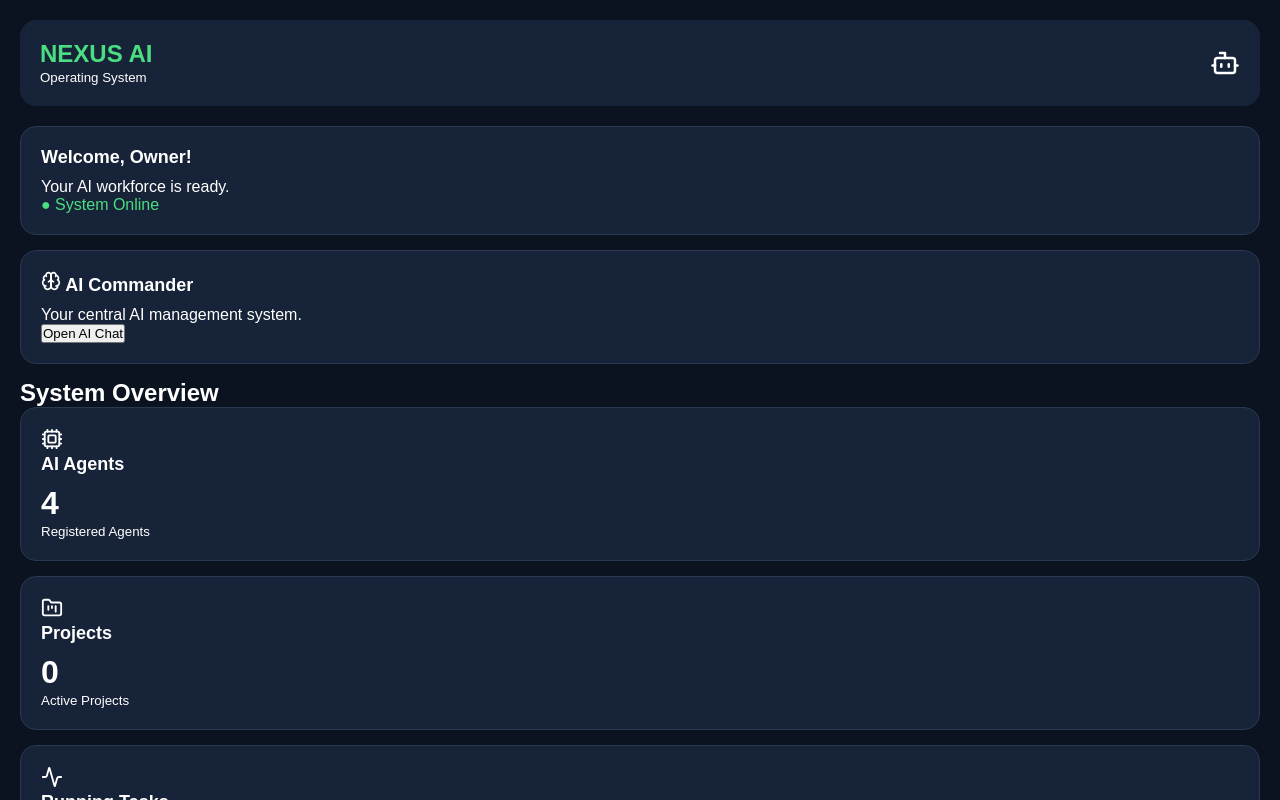
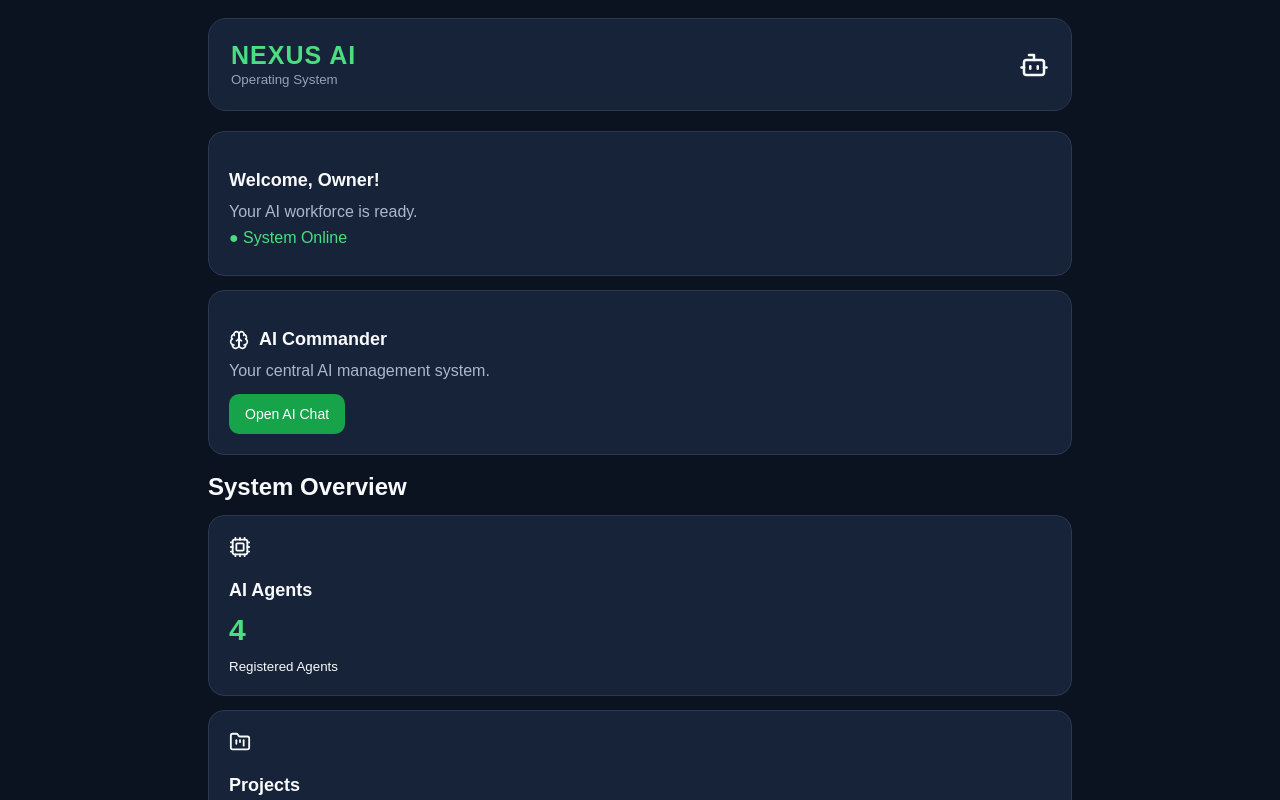
Before and after one commit to idoitagain99-jpg/nexus-ai-os, a React (Vite) app: page / in a window 1280 px wide. Shown: the top 800 px of the page. Built offline with nearby package versions, Linux system fonts and the light colour scheme.

Commit message:
Update style.css

```diff
--- a/src/style.css
+++ b/src/style.css
@@ -8,54 +8,100 @@
 body {
   font-family: Arial, sans-serif;
   background: #0b1220;
-  color: #ffffff;
-  min-height: 100vh;
-}
-
-#root {
-  min-height: 100vh;
-}
-
-button {
-  cursor: pointer;
-  font-family: inherit;
+  color: #f8fafc;
 }
 
 .app-container {
   min-height: 100vh;
-  padding: 20px;
+  max-width: 900px;
+  margin: auto;
+  padding: 18px;
 }
 
 .dashboard-header {
   display: flex;
   justify-content: space-between;
   align-items: center;
-  padding: 20px;
   background: #172338;
-  border-radius: 16px;
+  padding: 22px;
+  border: 1px solid #293951;
+  border-radius: 18px;
   margin-bottom: 20px;
 }
 
 .dashboard-header h1 {
-  font-size: 24px;
   color: #4ade80;
+  font-size: 25px;
+  letter-spacing: 1px;
+}
+
+.dashboard-header small {
+  color: #94a3b8;
 }
 
 .dashboard-card {
   background: #172338;
   padding: 20px;
+  border: 1px solid #293951;
   border-radius: 16px;
-  margin-bottom: 15px;
-  border: 1px solid #293951;
+  margin: 14px 0;
+  transition: 0.2s;
 }
 
 .dashboard-card h2 {
+  display: flex;
+  align-items: center;
+  gap: 10px;
+  margin-bottom: 12px;
   font-size: 18px;
-  margin-bottom: 10px;
+}
+
+.dashboard-card p {
+  color: #aab8cc;
+  margin: 8px 0;
+}
+
+.dashboard-card h1 {
+  color: #4ade80;
+  font-size: 30px;
+  margin: 10px 0;
 }
 
 .status-online {
-  color: #4ade80;
+  color: #4ade80 !important;
+}
+
+button {
+  display: inline-flex;
+  align-items: center;
+  justify-content: center;
+  gap: 8px;
+  background: #16a34a;
+  color: white;
+  border: none;
+  padding: 12px 16px;
+  border-radius: 10px;
+  margin: 6px 5px 0 0;
+  font-size: 14px;
+}
+
+button:hover {
+  background: #15803d;
+}
+
+h2 {
+  margin: 18px 0 10px;
+}
+
+footer {
+  text-align: center;
+  color: #94a3b8;
+  padding: 30px 10px;
+}
+
+footer small {
+  display: block;
+  margin-top: 8px;
 }
 
 @media (max-width: 600px) {
@@ -64,6 +110,14 @@ button {
   }
 
   .dashboard-header {
-    padding: 16px;
+    padding: 17px;
+  }
+
+  .dashboard-card {
+    padding: 17px;
+  }
+
+  button {
+    padding: 12px;
   }
 }
```
